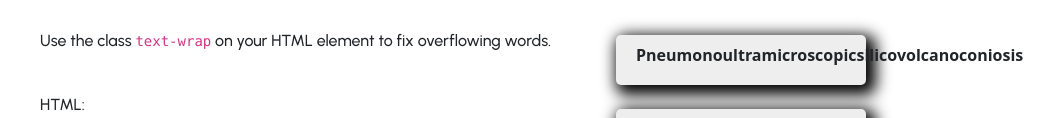
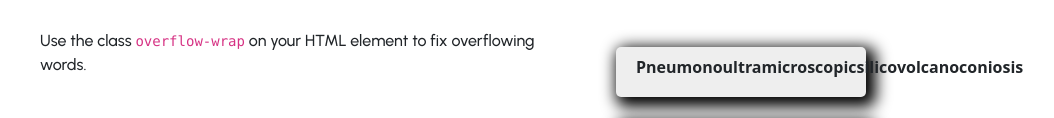
Before and after one commit to szilviabarath/Flow, a website: page index.html in a window 1280 px wide. Shown: the part 4353-4471 px from the top of the page, without its empty margins (24-1078 px from the left). Drawn offline with nearby package versions, Linux system fonts and the light colour scheme.

Commit message:
Update index.html

```diff
--- a/index.html
+++ b/index.html
@@ -226,12 +226,12 @@
         <li data-id="m" data-secondary=""><code>m-0</code><p>Sets all margins to zero</p></li>
         <li data-id="m" data-secondary=""><code>minmax</code><p>Makes grid-template-columns responsive</p></li>
         <li data-id="m" data-secondary=""><code>minwidth</code><p>Adds height: auto and a min-width: 10px to elements </p></li>
-        <li data-id="o" data-main = "1"><code>overflow-scroll</code><p>Sets overflow to scroll and text-overflow to scroll </p></li>
         <li data-id="o" data-main = "1"><code>overflow-height</code><p>Sets the height to 100% and overflow to scroll</p></li>
         <li data-id="o" data-main = "1"><code>overflow-height-auto</code><p>Sets the height to auto and overflow to scroll</p></li>
         <li data-id="o" data-main = "1"><code>overflow-hidden</code><p>Hides overflow</p></li>
         <li data-id="o" data-main = ""><code>overflow-scroll</code><p>Sets overflow to scroll</li>
         <li data-id="o" data-main = "1"><code>overflow-width</code><p>Sets width to 100%
+          <li data-id="o" data-main = "1"><code>overflow-wrap</code><p>Sets word wrap to break-word</p></li>
         <li data-id="o" data-main = "1"><code>overflow-x</code><p>Sets the horizontal scrollbar</li>
         <li data-id="o" data-main = "1"><code>overflow-y</code><p>Sets the vertical scrollbar</li>
         <li data-id="r" data-secondary = "1"><code>responsive-container</code><p>Sets height to auto, width to 100% and defines a max-width.</li>
@@ -324,7 +324,7 @@
 </div>
 <div class="container-feature w-50">
   <h1 class="p-2 m-4">Long words</h1>
-  <p class="main-font p-2 m-4">Use the class <code>text-wrap</code> on your HTML element to fix overflowing words.</p>
+  <p class="main-font p-2 m-4">Use the class <code>overflow-wrap</code> on your HTML element to fix overflowing words.</p>
   <p class="main-font p-2 m-4">HTML:</p>
   <code class="code p-4 m-4">&lt;div class=<q>button</q>&gt;&lt;/div&gt;</code>
   <p class="main-font p-2 m-4">add CSS class:</p>
```
